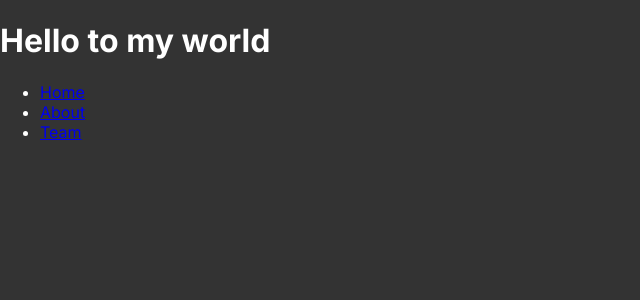
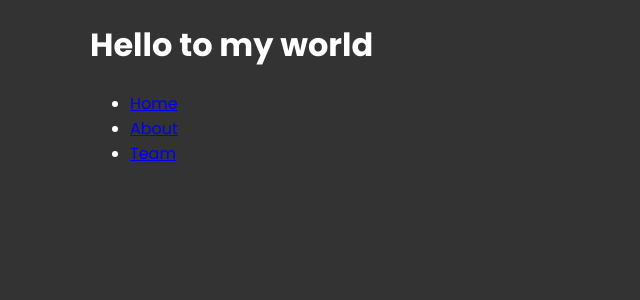
Before and after one commit to congdoan6997/next_13_cash, a Next.js app: page / in a window 1280 px wide. Shown: the top 300 px of the page, without its empty margins (0-640 px from the left). Built offline with nearby package versions, Linux system fonts and the light colour scheme.

Commit message:
change font poppins from next_font_google

```diff
--- a/app/layout.jsx
+++ b/app/layout.jsx
@@ -1,7 +1,10 @@
 import "./globals.css";
-import { Inter } from "next/font/google";
+import { Poppins } from "next/font/google";
 
-const inter = Inter({ subsets: ["latin"] });
+const poppins = Poppins({
+  weight: ["400", "700"],
+  subsets: ["latin"],
+});
 
 export const metadata = {
   title: "App by PhDBui",
@@ -12,7 +15,9 @@
 export default function RootLayout({ children }) {
   return (
     <html lang="en">
-      <body className={inter.className}>{children}</body>
+      <body className={poppins.className}>
+        <main className="container">{children}</main>
+      </body>
     </html>
   );
 }
```
